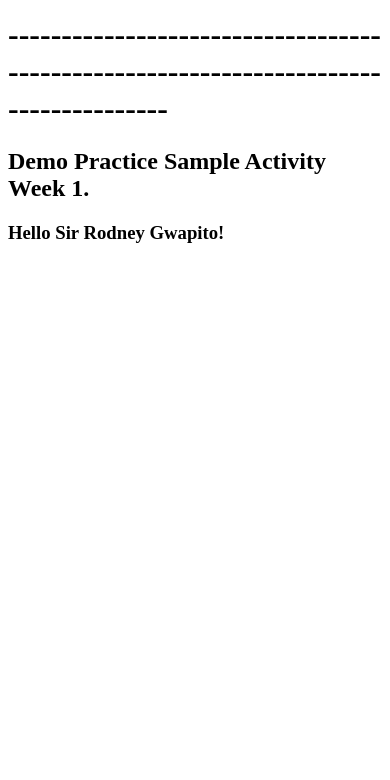
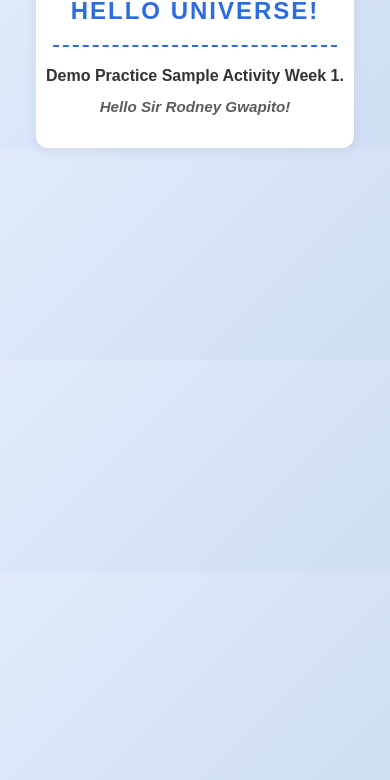
Before and after one commit to Leee0426/DashTwoActivity, a plain HTML site: page index.html in a window 390 px wide. Shown: the part 64-844 px from the top of the page. Drawn offline with Linux system fonts and the light colour scheme.

Commit message:
Add files via upload

```diff
--- a/index.html
+++ b/index.html
@@ -1,14 +1,81 @@
 <!DOCTYPE html>
 <html>
 <head>
-<title>Demo Activty</title>
+    <title>Demo Activity</title>
+    <meta name="viewport" content="width=device-width, initial-scale=1.0">
+    <style>
+        body {
+            background: linear-gradient(135deg, #e0eafc, #cfdef3);
+            font-family: Arial, sans-serif;
+            margin: 0;
+            padding: 0;
+            text-align: center;
+        }
+        h1 {
+            color: #2d6cdf;
+            margin-top: 40px;
+            font-size: 2.5em;
+            letter-spacing: 2px;
+        }
+        .divider {
+            margin: 20px auto;
+            width: 80%;
+            border-top: 2px dashed #2d6cdf;
+        }
+        h2 {
+            color: #333;
+            margin-top: 30px;
+        }
+        h3 {
+            color: #5c5c5c;
+            font-style: italic;
+            margin-top: 15px;
+        }
+        .card {
+            background: #fff;
+            border-radius: 12px;
+            box-shadow: 0 4px 12px rgba(44, 62, 80, 0.08);
+            display: inline-block;
+            padding: 30px 40px;
+            margin-top: 30px;
+            max-width: 90vw;
+            box-sizing: border-box;
+        }
+        @media (max-width: 600px) {
+            h1 {
+                font-size: 1.5em;
+                margin-top: 25px;
+            }
+            h2 {
+                font-size: 1em;
+                margin-top: 18px;
+            }
+            h3 {
+                font-size: 0.95em;
+                margin-top: 10px;
+            }
+            .card {
+                padding: 18px 10px;
+                margin-top: 18px;
+            }
+            .divider {
+                width: 95%;
+            }
+        }
+    </style>
 </head>
 <body>
 
-<h1>HELLO UNIVERSE!</h1>
-<h1>-------------------------------------------------------------------------------------</h1>
-<h2>Demo Practice Sample Activity Week 1.</h2>
-<h3>Hello Sir Rodney Gwapito!</h3>
+    <div class="card">
+        <h1>HELLO UNIVERSE!</h1>
+        <div class="divider"></div>
+        <h2>Demo Practice Sample Activity Week 1.</h2>
+        <h3>Hello Sir Rodney Gwapito!</h3>
+
+
+
+
+</html></body>    </div>    </div>
 
 </body>
 </html>
```
